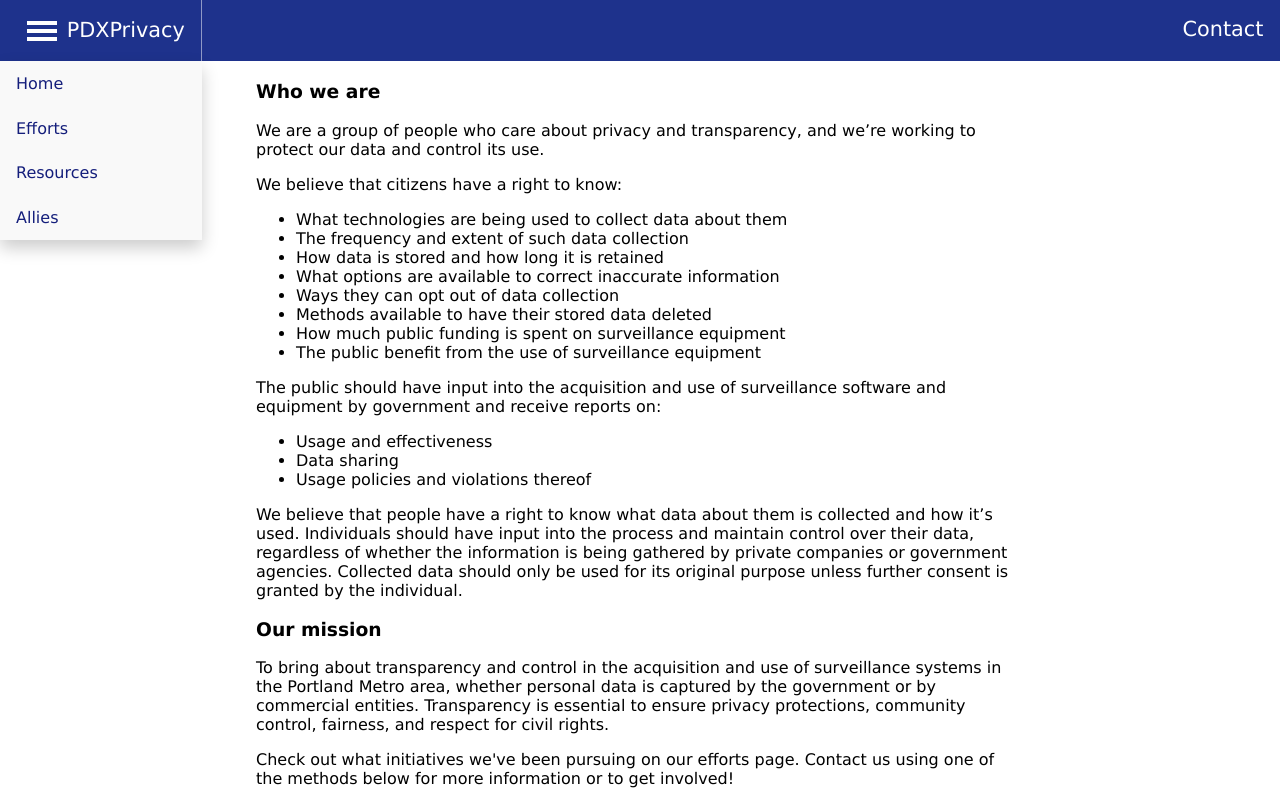
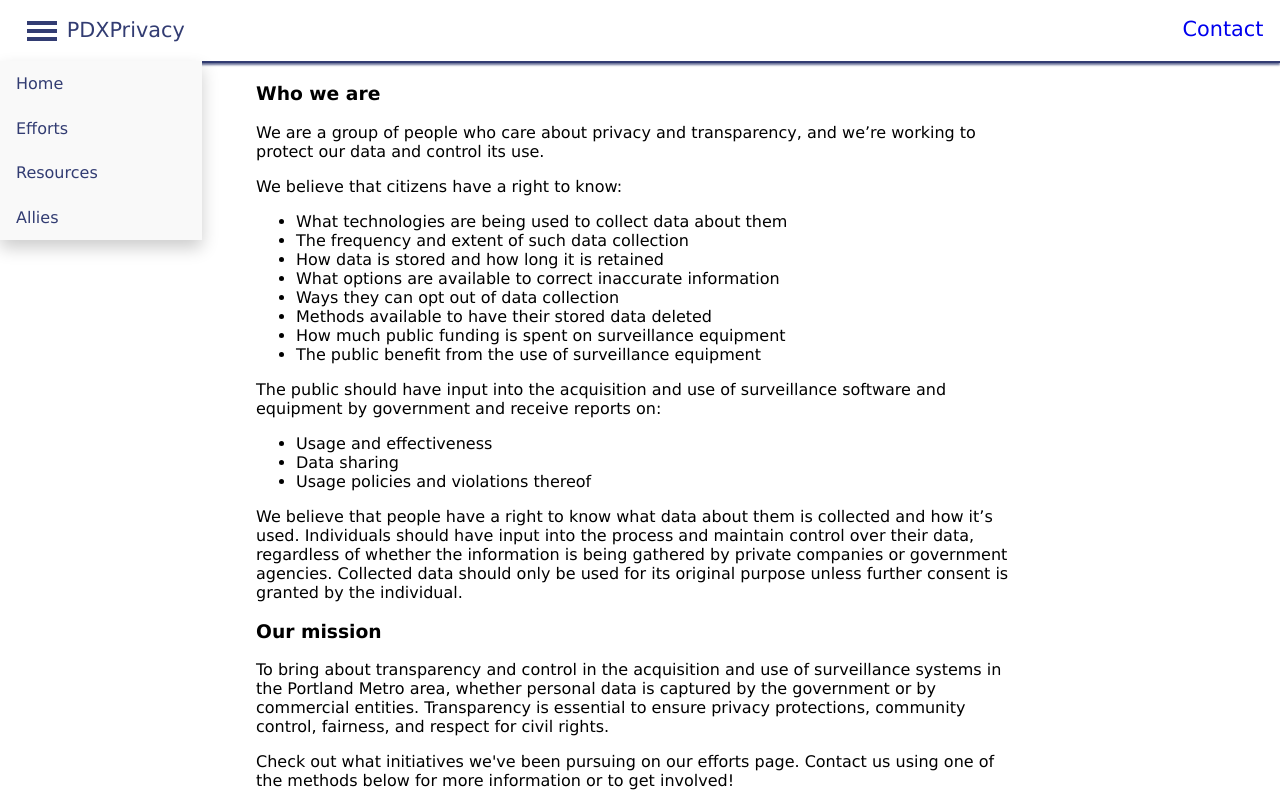
Before and after one commit to MichaelMorehouse/pdxprivacy-vue, a Vue app: page / in a window 1280 px wide. Shown: the top 800 px of the page. Built offline with nearby package versions, Linux system fonts and the light colour scheme.

Commit message:
update style

```diff
--- a/src/App.vue
+++ b/src/App.vue
@@ -38,11 +38,15 @@ header {
   background-size: cover;
 }
 
+.primary-color {
+  background-color: white; /* orange: rgb(255, 170, 11); */
+  color: rgb(50, 60, 114);
+}
+
 .secondary-color {
-  background-color: rgb(30, 50, 140); /* orange: rgb(255, 170, 11); */
+  background-color: rgb(50, 60, 114); /* orange: rgb(255, 170, 11); */
   color: white;
 }
-
 /* Basic content styles */
 
 .page-content {
--- a/src/components/ui/Footer.vue
+++ b/src/components/ui/Footer.vue
@@ -1,5 +1,5 @@
 <template>
-  <footer class="secondary-color">
+  <footer>
     <div class="footer-flex">
       <div id="contact">
         <div id="contact-icons">
@@ -40,6 +40,8 @@ export default {
 <style>
 footer {
   position: relative;
+  background-color: rgb(50, 60, 114);
+  color: white;
 }
 
 .footer-flex {
@@ -61,7 +63,7 @@ footer {
   margin: 10px;
 }
 
-a {
+footer a {
   color: white;
 }
 
--- a/src/components/ui/Navbar.vue
+++ b/src/components/ui/Navbar.vue
@@ -1,7 +1,7 @@
 <template>
-  <div id="navbar" class="secondary-color">
+  <div id="navbar" class="primary-color">
     <div class="dropdown">
-      <button class="nav-item">
+      <button class="nav-item primary-color">
         <div class="menu-icon">
           <div></div>
           <div></div>
@@ -31,14 +31,16 @@ export default {};
 
 #navbar {
   display: flex;
-  position: sticky;
   top: 0;
+  border-bottom: 2px solid;
+  -webkit-box-shadow: 0px 2px 2px 0px rgb(50, 60, 114, 0.75);
+  -moz-box-shadow: 0px 2px 2px 0px rgb(50, 60, 114, 0.75);
+  box-shadow: 0px 2px 2px 0px rgb(50, 60, 114, 0.75);
 }
 
 .nav-item {
   display: inline-block;
   background-color: transparent;
-  color: white;
   padding: 0.8em;
   font-size: 1.3em;
   font-weight: 550;
@@ -66,7 +68,6 @@ export default {};
 
 .nav-item > a {
   text-decoration: none;
-  color: white;
   display: block;
 }
 
@@ -100,7 +101,7 @@ export default {};
 }
 
 .dropdown-content a {
-  color: rgb(20, 30, 123);
+  color: rgb(50, 60, 114);
   padding: 0.8em 1em;
   text-decoration: none;
   display: block;
@@ -123,7 +124,7 @@ export default {};
 .menu-icon > div {
   width: 30px;
   height: 4px;
-  background-color: white;
+  background-color: rgb(50, 60, 114);
   margin: 4px 0;
 }
 </style>
```
